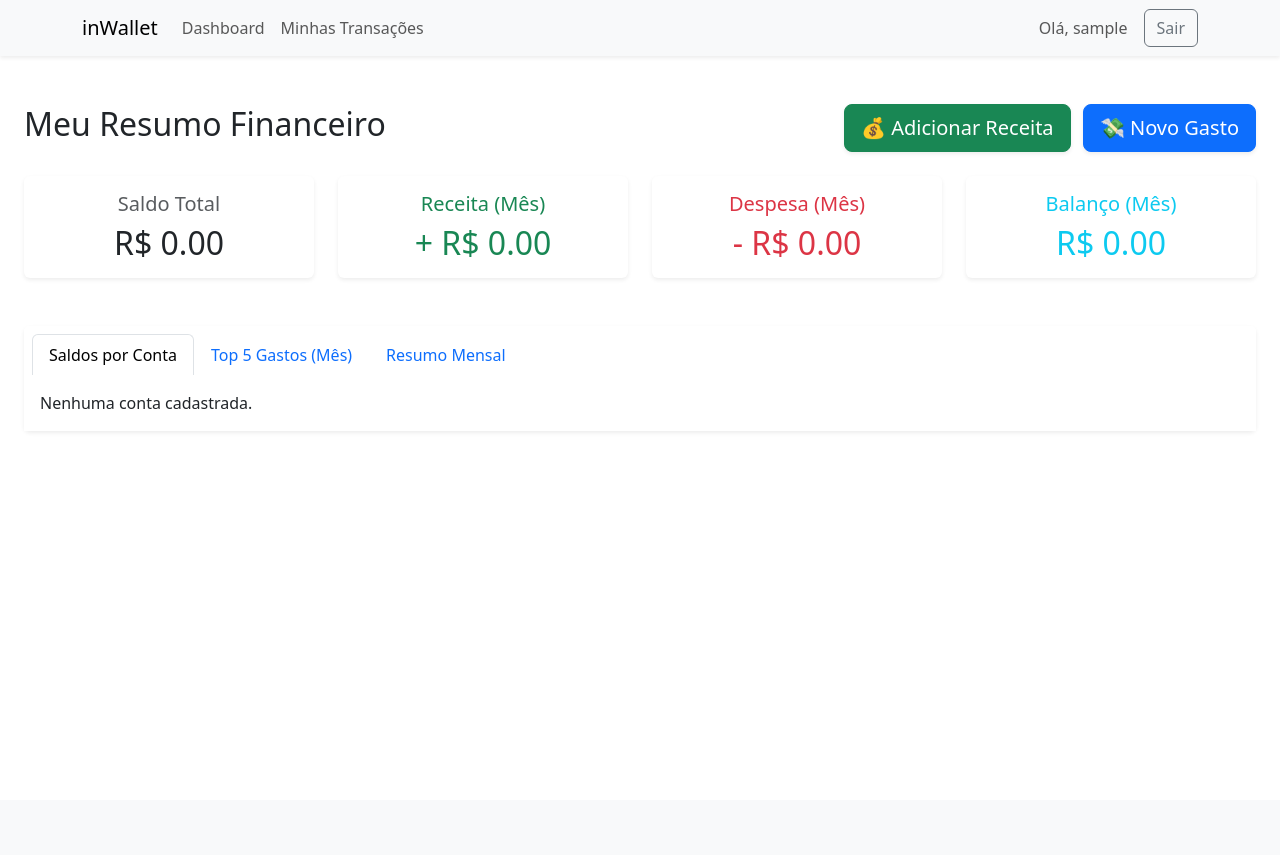
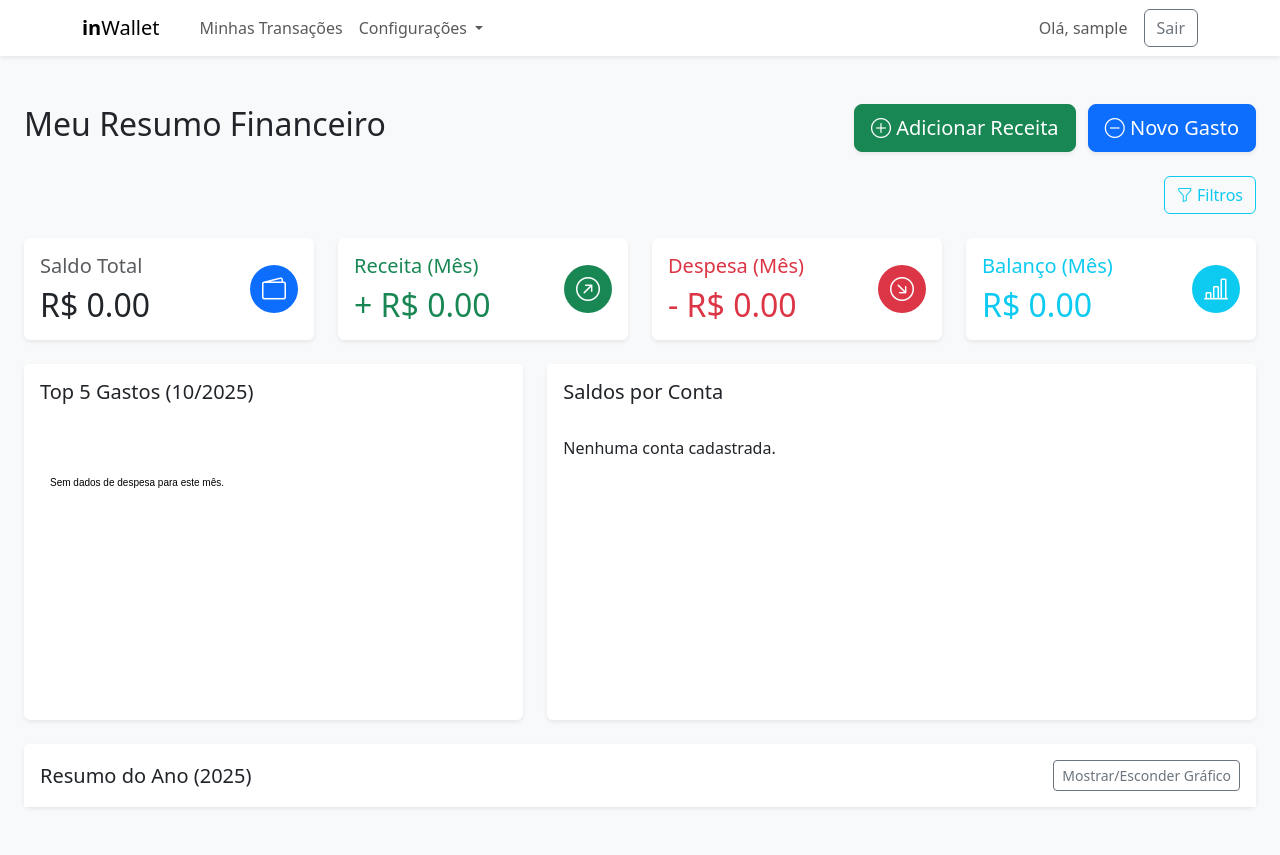
Before and after one commit to Samueljonas/InWallet, a Django app: page / in a window 1280 px wide. Before the commit the page ends 409 px from the top, so only its background shows below. Run offline with Django 4.2, Linux system fonts and the light colour scheme; the visitor is signed in with stand-in values (Sample User, id 1); data that the repository does not hold is empty.

Commit message:
add graphics, categories and configs

```diff
--- a/wallet/templates/base.html
+++ b/wallet/templates/base.html
@@ -3,14 +3,26 @@
 <head>
     <meta charset="utf-8">
     <meta name="viewport" content="width=device-width, initial-scale=1">
-    <title>inWallet - {% block title %}Dashboard{% endblock %}</title>
+    <title>inWallet </title>
     <link href="https://cdn.jsdelivr.net/npm/bootstrap@5.3.0/dist/css/bootstrap.min.css" rel="stylesheet">
+    <link rel="stylesheet" href="https://cdn.jsdelivr.net/npm/bootstrap-icons@1.11.3/font/bootstrap-icons.min.css">
+    <style>
+        .icon-circle {
+            display: inline-flex;
+            align-items: center;
+            justify-content: center;
+            width: 3rem;
+            height: 3rem;
+            border-radius: 50%;
+            font-size: 1.5rem;
+        }
+    </style>
 </head>
-<body>
+<body class="bg-light">
 
-<nav class="navbar navbar-expand-lg navbar-light bg-light shadow-sm">
+<nav class="navbar navbar-expand-lg navbar-light bg-white shadow-sm">
     <div class="container">
-        <a class="navbar-brand" href="{% url 'wallet:dashboard' %}">inWallet</a>
+        <a class="navbar-brand" href="{% url 'wallet:dashboard' %}"><b>in</b>Wallet</a>
         <button class="navbar-toggler" type="button" data-bs-toggle="collapse" data-bs-target="#navbarNav" aria-controls="navbarNav" aria-expanded="false" aria-label="Toggle navigation">
             <span class="navbar-toggler-icon"></span>
         </button>
@@ -18,12 +30,23 @@
             {% if user.is_authenticated %}
             <ul class="navbar-nav me-auto mb-2 mb-lg-0">
                 <li class="nav-item">
-                    <a class="nav-link" href="{% url 'wallet:dashboard' %}">Dashboard</a>
+                    <a class="nav-link" href="{% url 'wallet:dashboard' %}"></a>
                 </li>
                 <li class="nav-item">
                     <a class="nav-link" href="{% url 'wallet:transaction_list' %}">Minhas Transações</a>
                 </li>
+
+                <li class="nav-item dropdown">
+                    <a class="nav-link dropdown-toggle" href="#" id="settingsDropdown" role="button" data-bs-toggle="dropdown" aria-expanded="false">
+                        Configurações
+                    </a>
+                    <ul class="dropdown-menu" aria-labelledby="settingsDropdown">
+                        <li><a class="dropdown-item" href="{% url 'wallet:account_list' %}">Gerenciar Contas</a></li>
+                        <li><a class="dropdown-item" href="{% url 'wallet:category_list' %}">Gerenciar Categorias</a></li>
+                    </ul>
+                </li>
             </ul>
+
             <span class="navbar-text me-3">
                 Olá, {{ user.username }}
             </span>
@@ -43,6 +66,10 @@
 {% endblock %}
 
 <script src="https://cdn.jsdelivr.net/npm/bootstrap@5.3.0/dist/js/bootstrap.bundle.min.js"></script>
+<script src="https://cdn.jsdelivr.net/npm/chart.js@4.4.1/dist/chart.umd.min.js"></script>
+
+{% block scripts %}
+{% endblock %}
 
 </body>
 </html>
--- a/wallet/templates/dashboard.html
+++ b/wallet/templates/dashboard.html
@@ -1,7 +1,7 @@
 {% extends 'base.html' %}
 {% load static %}
 
-{% block title %}Dashboard{% endblock %}
+
 
 {% block content %}
 <div class="container-fluid px-md-4 py-5">
@@ -11,83 +11,134 @@
 
         <div>
             <a href="{% url 'wallet:income_create' %}" class="btn btn-success btn-lg shadow-sm me-2">
-                💰 Adicionar Receita
+                <i class="bi bi-plus-circle"></i> Adicionar Receita
             </a>
             <a href="{% url 'wallet:expense_create' %}" class="btn btn-primary btn-lg shadow-sm">
-                💸 Novo Gasto
+                <i class="bi bi-dash-circle"></i> Novo Gasto
             </a>
+        </div>
+    </div>
+
+    <div class="d-flex justify-content-end mb-4">
+        <button class="btn btn-outline-info" type="button" data-bs-toggle="collapse" data-bs-target="#filterCollapse" aria-expanded="false" aria-controls="filterCollapse">
+            <i class="bi bi-funnel"></i> Filtros
+        </button>
+    </div>
+
+    <div class="collapse" id="filterCollapse">
+        <div class="card border-0 shadow-sm mb-4">
+            <div class="card-body">
+                <form method="GET" action="{% url 'wallet:dashboard' %}" class="row g-3 align-items-center">
+                    <div class="col-md-5">
+                        <label for="month" class="form-label">Mês</label>
+                        <select name="month" id="month" class="form-select">
+                            {% for month in month_options %}
+                                <option value="{{ month.value }}" {% if month.value == selected_month %}selected{% endif %}>
+                                    {{ month.name }}
+                                </option>
+                            {% endfor %}
+                        </select>
+                    </div>
+                    <div class="col-md-5">
+                        <label for="year" class="form-label">Ano</label>
+                        <select name="year" id="year" class="form-select">
+                            {% for year in year_options %}
+                                <option value="{{ year }}" {% if year == selected_year %}selected{% endif %}>
+                                    {{ year }}
+                                </option>
+                            {% endfor %}
+                        </select>
+                    </div>
+                    <div class="col-md-2 d-grid" style="margin-top: 2.3rem;">
+                        <button type="submit" class="btn btn-info text-white">Filtrar</button>
+                    </div>
+                </form>
+            </div>
         </div>
     </div>
 
     <div class="row">
         <div class="col-md-6 col-lg-3 mb-4">
             <div class="card border-0 shadow-sm h-100">
-                <div class="card-body text-center">
+                <div class="card-body d-flex justify-content-between align-items-center">
+                    <div>
                         <h5 class="card-title text-muted">Saldo Total</h5>
                         <p class="card-text h2">R$ {{ total_balance|floatformat:2 }}</p>
                     </div>
+                    <div class="icon-circle bg-primary text-white">
+                        <i class="bi bi-wallet2"></i>
                     </div>
                 </div>
-
+            </div>
+        </div>
         <div class="col-md-6 col-lg-3 mb-4">
             <div class="card border-0 shadow-sm h-100">
-                <div class="card-body text-center">
+                <div class="card-body d-flex justify-content-between align-items-center">
+                    <div>
                         <h5 class="card-title text-success">Receita (Mês)</h5>
                         <p class="card-text h2 text-success">+ R$ {{ monthly_income|floatformat:2 }}</p>
                     </div>
+                    <div class="icon-circle bg-success text-white">
+                        <i class="bi bi-arrow-up-right-circle"></i>
                     </div>
                 </div>
-
+            </div>
+        </div>
         <div class="col-md-6 col-lg-3 mb-4">
             <div class="card border-0 shadow-sm h-100">
-                <div class="card-body text-center">
+                <div class="card-body d-flex justify-content-between align-items-center">
+                    <div>
                         <h5 class="card-title text-danger">Despesa (Mês)</h5>
                         <p class="card-text h2 text-danger">- R$ {{ monthly_expense|floatformat:2 }}</p>
                     </div>
+                    <div class="icon-circle bg-danger text-white">
+                        <i class="bi bi-arrow-down-right-circle"></i>
                     </div>
                 </div>
-
+            </div>
+        </div>
         <div class="col-md-6 col-lg-3 mb-4">
             <div class="card border-0 shadow-sm h-100">
-                <div class="card-body text-center">
+                <div class="card-body d-flex justify-content-between align-items-center">
+                    <div>
                         <h5 class="card-title text-info">Balanço (Mês)</h5>
                         <p class="card-text h2 text-info">
                             {% if monthly_net > 0 %}+{% endif %}R$ {{ monthly_net|floatformat:2 }}
                         </p>
                     </div>
+                    <div class="icon-circle bg-info text-white">
+                        <i class="bi bi-bar-chart-line"></i>
+                    </div>
+                </div>
             </div>
         </div>
     </div>
 
-    <div class="card border-0 shadow-sm mt-4">
-        <div class="card-header bg-white border-0">
-            <ul class="nav nav-tabs card-header-tabs" id="dashboardTabs" role="tablist">
-                <li class="nav-item" role="presentation">
-                    <button class="nav-link active" id="contas-tab" data-bs-toggle="tab" data-bs-target="#contas-pane" type="button" role="tab" aria-controls="contas-pane" aria-selected="true">
-                        Saldos por Conta
-                    </button>
-                </li>
-                <li class="nav-item" role="presentation">
-                    <button class="nav-link" id="gastos-tab" data-bs-toggle="tab" data-bs-target="#gastos-pane" type="button" role="tab" aria-controls="gastos-pane" aria-selected="false">
-                        Top 5 Gastos (Mês)
-                    </button>
-                </li>
-                <li class="nav-item" role="presentation">
-                    <button class="nav-link" id="resumo-tab" data-bs-toggle="tab" data-bs-target="#resumo-pane" type="button" role="tab" aria-controls="resumo-pane" aria-selected="false">
-                        Resumo Mensal
-                    </button>
-                </li>
-            </ul>
+    <div class="row">
+        <div class="col-lg-5 mb-4">
+            <div class="card border-0 shadow-sm h-100">
+                <div class="card-header bg-white border-0 py-3">
+                    <h5 class="mb-0">Top 5 Gastos ({{ selected_month }}/{{ selected_year }})</h5>
+                </div>
+                <div class="card-body" style="min-height: 300px;">
+                    <canvas id="categoryChart"></canvas>
+                </div>
+            </div>
         </div>
 
+        <div class="col-lg-7 mb-4">
+            <div class="card border-0 shadow-sm h-100">
+                <div class="card-header bg-white border-0 py-3">
+                    <h5 class="mb-0">Saldos por Conta</h5>
+                </div>
                 <div class="card-body p-0">
-            <div class="tab-content" id="dashboardTabsContent">
-
-                <div class="tab-pane fade show active" id="contas-pane" role="tabpanel" aria-labelledby="contas-tab" tabindex="0">
                     <ul class="list-group list-group-flush">
                         {% for a in accounts %}
                         <li class="list-group-item d-flex justify-content-between align-items-center p-3">
+                            <div>
+                                <i class="bi bi-credit-card-2-front me-2 text-muted"></i>
                                 {{ a.name }}
+                            </div>
                             <span class="badge bg-primary rounded-pill fs-6">R$ {{ a.balance|floatformat:2 }}</span>
                         </li>
                         {% empty %}
@@ -95,53 +146,129 @@
                         {% endfor %}
                     </ul>
                 </div>
-
-                <div class="tab-pane fade" id="gastos-pane" role="tabpanel" aria-labelledby="gastos-tab" tabindex="0">
-                    <ul class="list-group list-group-flush">
-                        {% for c in expenses_by_category %}
-                        <li class="list-group-item d-flex justify-content-between align-items-center p-3">
-                            {{ c.category__name }}
-                            <span class="badge bg-danger rounded-pill fs-6">R$ {{ c.total|floatformat:2 }}</span>
-                        </li>
-                        {% empty %}
-                        <li class="list-group-item p-3">Nenhum gasto registrado este mês.</li>
-                        {% endfor %}
-                    </ul>
+            </div>
+        </div>
     </div>
 
-                <div class="tab-pane fade" id="resumo-pane" role="tabpanel" aria-labelledby="resumo-tab" tabindex="0">
-                    <div class="table-responsive">
-                        <table class="table table-hover mb-0">
-                            <thead class="table-light">
-                                <tr>
-                                    <th scope="col" class="p-3">Mês</th>
-                                    <th scope="col" class="text-success p-3">Receita</th>
-                                    <th scope="col" class="text-danger p-3">Despesa</th>
-                                    <th scope="col" class="text-info p-3">Balanço</th>
-                                </tr>
-                            </thead>
-                            <tbody>
-                                {% for m in monthly_summary %}
-                                <tr>
-                                    <td class="p-3">{{ m.month|date:"M/Y" }}</td>
-                                    <td class="text-success p-3">+ R$ {{ m.total_income|floatformat:2 }}</td>
-                                    <td class="text-danger p-3">- R$ {{ m.total_expense|floatformat:2 }}</td>
-                                    <td class="fw-bold {% if m.net >= 0 %}text-info{% else %}text-danger{% endif %} p-3">
-                                        R$ {{ m.net|floatformat:2 }}
-                                    </td>
-                                </tr>
-                                {% empty %}
-                                <tr>
-                                    <td colspan="4" class="text-center p-3">Sem dados históricos.</td>
-                                </tr>
-                                {% endfor %}
-                            </tbody>
-                        </table>
+    <div class="row">
+        <div class="col-12">
+            <div class="card border-0 shadow-sm">
+                <div class="card-header bg-white border-0 py-3 d-flex justify-content-between align-items-center">
+                    <h5 class="mb-0">Resumo do Ano ({{ selected_year }})</h5>
+                    <button class="btn btn-outline-secondary btn-sm" type="button" data-bs-toggle="collapse" data-bs-target="#monthlyChartCollapse" aria-expanded="false" aria-controls="monthlyChartCollapse">
+                        Mostrar/Esconder Gráfico
+                    </button>
+                </div>
+                <div class="collapse" id="monthlyChartCollapse">
+                    <div class="card-body">
+                        <canvas id="monthlyChart"></canvas>
                     </div>
                 </div>
             </div>
         </div>
     </div>
 </div>
+{% endblock %}
 
+{% block scripts %}
+<script>
+document.addEventListener('DOMContentLoaded', function() {
+
+    // ---------------------------------
+    // 1. Gráfico de Categorias (Rosca)
+    // ---------------------------------
+    const categoryCtx = document.getElementById('categoryChart');
+    if (categoryCtx) {
+        // Pega os dados da View
+        const categoryLabels = {{ category_labels|safe }};
+        const categoryData = {{ category_data|safe }};
+
+        // Adiciona uma mensagem se não houver dados
+        if (categoryData.length === 0) {
+            categoryCtx.getContext('2d').fillText("Sem dados de despesa para este mês.", 10, 50);
+        } else {
+            new Chart(categoryCtx, {
+                type: 'doughnut',
+                data: {
+                    labels: categoryLabels,
+                    datasets: [{
+                        label: 'Gastos por Categoria',
+                        data: categoryData,
+                        backgroundColor: [
+                            'rgba(255, 99, 132, 0.8)',
+                            'rgba(54, 162, 235, 0.8)',
+                            'rgba(255, 206, 86, 0.8)',
+                            'rgba(75, 192, 192, 0.8)',
+                            'rgba(153, 102, 255, 0.8)',
+                        ],
+                        hoverOffset: 4
+                    }]
+                },
+                options: {
+                    responsive: true,
+                    maintainAspectRatio: false,
+                    plugins: {
+                        legend: {
+                            position: 'top',
+                        }
+                    }
+                }
+            });
+        }
+    }
+
+    // ---------------------------------
+    // 2. Gráfico Mensal (Barras)
+    // ---------------------------------
+    const monthlyCtx = document.getElementById('monthlyChart');
+    if (monthlyCtx) {
+        // Pega os dados da View
+        const monthLabels = {{ month_labels|safe }};
+        const incomeData = {{ income_data|safe }};
+        const expenseData = {{ expense_data|safe }};
+
+        // Adiciona uma mensagem se não houver dados
+        if (monthLabels.length === 0) {
+            monthlyCtx.getContext('2d').fillText("Sem dados para este ano.", 10, 50);
+        } else {
+            new Chart(monthlyCtx, {
+                type: 'bar',
+                data: {
+                    labels: monthLabels,
+                    datasets: [
+                        {
+                            label: 'Receita',
+                            data: incomeData,
+                            backgroundColor: 'rgba(75, 192, 192, 0.8)',
+                            borderColor: 'rgba(75, 192, 192, 1)',
+                            borderWidth: 1
+                        },
+                        {
+                            label: 'Despesa',
+                            data: expenseData,
+                            backgroundColor: 'rgba(255, 99, 132, 0.8)',
+                            borderColor: 'rgba(255, 99, 132, 1)',
+                            borderWidth: 1
+                        }
+                    ]
+                },
+                options: {
+                    responsive: true,
+                    maintainAspectRatio: true,
+                    scales: {
+                        y: {
+                            beginAtZero: true
+                        }
+                    },
+                    plugins: {
+                        legend: {
+                            position: 'top',
+                        }
+                    }
+                }
+            });
+        }
+    }
+});
+</script>
 {% endblock %}
```
Also changed, not shown: wallet/templates/settings/account_list.html (added, +45 -0 lines), wallet/templates/settings/category_list.html (added, +51 -0 lines), wallet/templates/settings/generic_confirm_delete.html (added, +42 -0 lines), wallet/templates/settings/generic_form.html (added, +45 -0 lines). Lines whose indentation alone changed are shown as unchanged.
